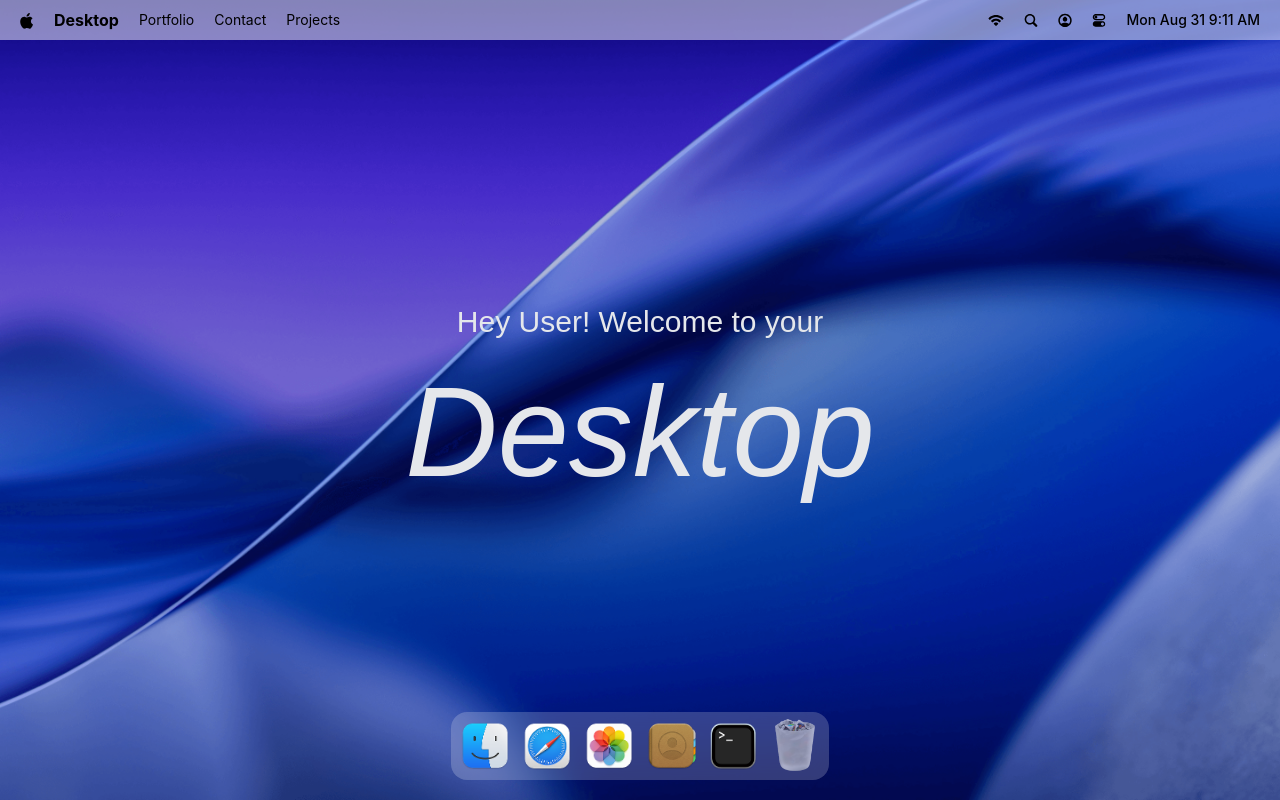
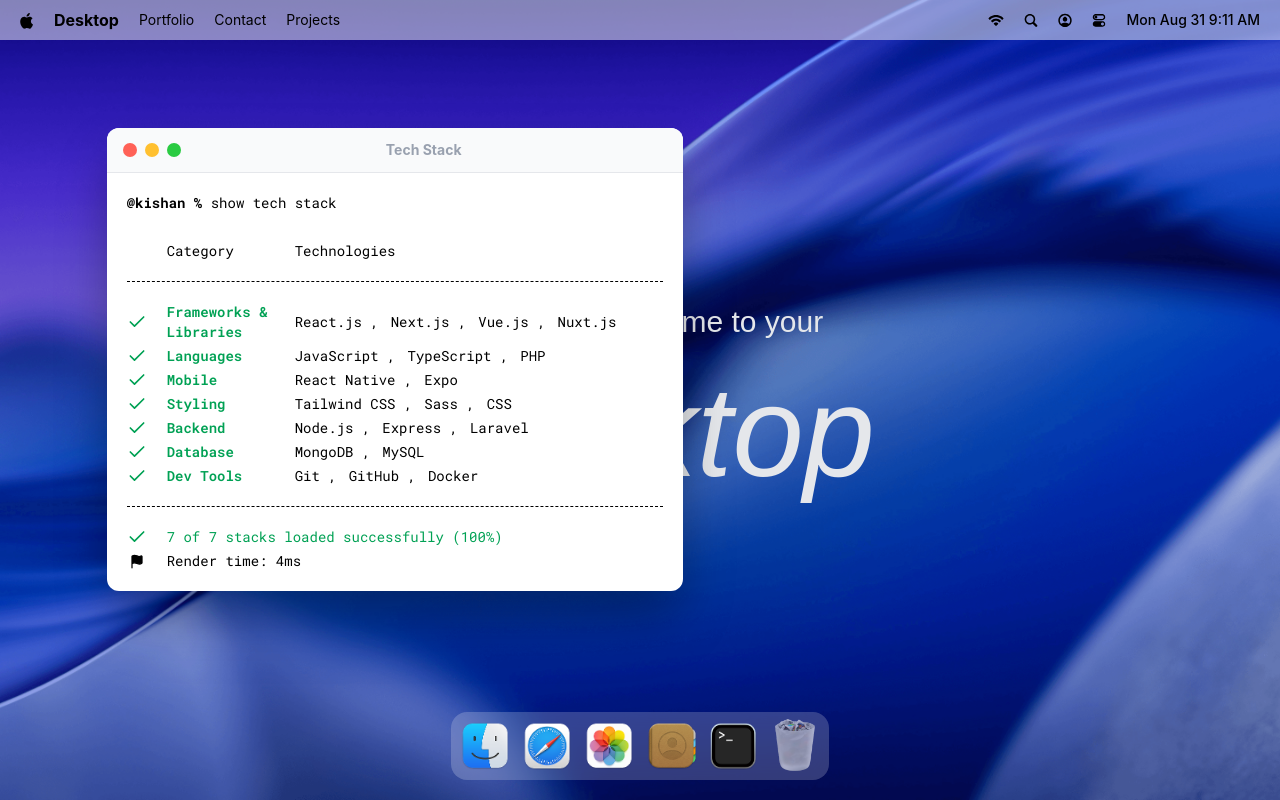
Before and after one commit to Kristiyan24/React-Desktop-Clone, a React (Vite) app: page / in a window 1280 px wide. Both pictures are taken after a click on the button 733 px from the left and 746 px from the top of the page. Built offline with nearby package versions, Linux system fonts and the light colour scheme; a web font is replaced by a local one.

Commit message:
add hocs windows and windows controls

```diff
--- a/src/App.jsx
+++ b/src/App.jsx
@@ -1,4 +1,9 @@
 import { Dock, Navbar, Welcome } from "#components";
+import { Draggable } from "gsap/Draggable";
+import gsap from "gsap";
+import TerminalWindow from "#windows/Terminal";
+
+gsap.registerPlugin(Draggable);
 
 function App() {
   return (
@@ -6,6 +11,8 @@
       <Navbar />
       <Welcome />
       <Dock/>
+
+      <TerminalWindow/>
     </main>
   );
 }
--- /dev/null
+++ b/src/components/WindowControls.jsx
@@ -0,0 +1,15 @@
+import useWindowStore from "#stores/window";
+
+const WindowControls = ({ target }) => {
+  const { closeWindow } = useWindowStore();
+
+  return (
+    <div id="window-controls">
+      <div className="close" onClick={() => closeWindow(target)} />
+      <div className="minimize" />
+      <div className="maximize" />
+    </div>
+  );
+};
+
+export default WindowControls;
--- a/src/components/index.jsx
+++ b/src/components/index.jsx
@@ -1,3 +1,4 @@
 export { default as Welcome } from "./Welcome";
 export { default as Navbar } from "./Navbar";
 export { default as Dock } from "./Dock";
+export { default as WindowControls } from "./WindowControls";
--- a/src/constants/index.jsx
+++ b/src/constants/index.jsx
@@ -34,10 +34,43 @@
 };
 
 
+const techStack = [
+  {
+    category: "Frameworks & Libraries",
+    items: ["React.js", "Next.js", "Vue.js", "Nuxt.js"],
+  },
+  {
+    category: "Languages",
+    items: ["JavaScript", "TypeScript", "PHP"],
+  },
+  {
+    category: "Mobile",
+    items: ["React Native", "Expo"],
+  },
+  {
+    category: "Styling",
+    items: ["Tailwind CSS", "Sass", "CSS"],
+  },
+  {
+    category: "Backend",
+    items: ["Node.js", "Express", "Laravel"],
+  },
+  {
+    category: "Database",
+    items: ["MongoDB", "MySQL"],
+  },
+  {
+    category: "Dev Tools",
+    items: ["Git", "GitHub", "Docker"],
+  },
+];
+
+
 export {
   navLinks,
   navIcons,
   dockApps,
   INITIAL_Z_INDEX,
-  WINDOW_CONFIG
+  WINDOW_CONFIG,
+  techStack
 };
--- /dev/null
+++ b/src/hocs/WindowsWrapper.jsx
@@ -0,0 +1,61 @@
+import { useLayoutEffect, useRef } from "react";
+import { useGSAP } from "@gsap/react";
+import gsap from "gsap";
+import useWindowStore from "#stores/window";
+import { Draggable } from "gsap/Draggable";
+
+const WindowWrapper = (Component, windowKey) => {
+    const Wrapped = (props) => {
+        const { windows, focusWindow } = useWindowStore();
+        const { isOpen, zIndex } = windows[windowKey];
+        const ref = useRef(null);
+
+        useGSAP(() => {
+            const el = ref.current;
+            if (!el || !isOpen) return;
+
+            el.style.display = "block";
+
+            gsap.fromTo(
+                el,
+                { scale: 0.8, opacity: 0, y: 40 },
+                { scale: 1, opacity: 1, y: 0, duration: 0.4, ease: "power3.out" }
+            );
+        }, [isOpen]);
+
+        useGSAP(() => {
+            const el = ref.current;
+            if (!el) return;
+
+            const [instance] = Draggable.create(el, {
+                onPress: () => focusWindow(windowKey),
+            });
+
+            return () => {
+                instance.kill();
+            }
+
+        }, []);
+
+        useLayoutEffect(() => {
+            const el = ref.current;
+            if (!el) return;
+
+            el.style.display = isOpen ? "block" : "none";
+        }, [isOpen]);
+
+        return (
+            <section id={windowKey} ref={ref} style={{ zIndex }} className="absolute">
+                <Component {...props} />
+            </section>
+        );
+    };
+
+    Wrapped.displayName = `WindowWrapper(${
+        Component.displayName || Component.name || "Component"
+    })`;
+
+    return Wrapped;
+};
+
+export default WindowWrapper;
--- /dev/null
+++ b/src/windows/Terminal.jsx
@@ -0,0 +1,56 @@
+import WindowWrapper from "#hocs/WindowsWrapper";
+import { Check, Flag } from "lucide-react";
+import { techStack } from "#constants";
+import { WindowControls } from "#components";
+
+function Terminal() {
+    return (
+        <>
+            <div id="window-header">
+                <WindowControls target="terminal" />
+                <h2>Tech Stack</h2>
+            </div>
+
+            <div className="techstack">
+                <p>
+                    <span className="font-bold">@kishan % </span>
+                    show tech stack
+                </p>
+
+                <div className="label">
+                    <p className="w-32">Category</p>
+                    <p>Technologies</p>
+                </div>
+
+                <ul className="content">
+                    {techStack.map(({ category, items }) => (
+                    <li key={category} className="flex items-center">
+                        <Check className="check" size={20} />
+                        <h3>{category}</h3>
+                        <ul>
+                            {items.map((item, i) => (
+                                <li key={i}>{item} {i < items.length - 1 ? "," : ""}</li>
+                            ))}
+                        </ul>
+                    </li>))}
+                </ul>
+
+                <div className="footnote">
+                <p>
+                    <Check size={20} /> {techStack.length} of {techStack.length} stacks
+                    loaded successfully (100%)
+                </p>
+
+                <p className="text-black">
+                    <Flag size={15} fill="black" />
+                    Render time: 4ms
+                </p>
+            </div>
+      </div>
+    </>
+  );
+};
+
+const TerminalWindow = WindowWrapper(Terminal, "terminal");
+
+export default TerminalWindow;
```
